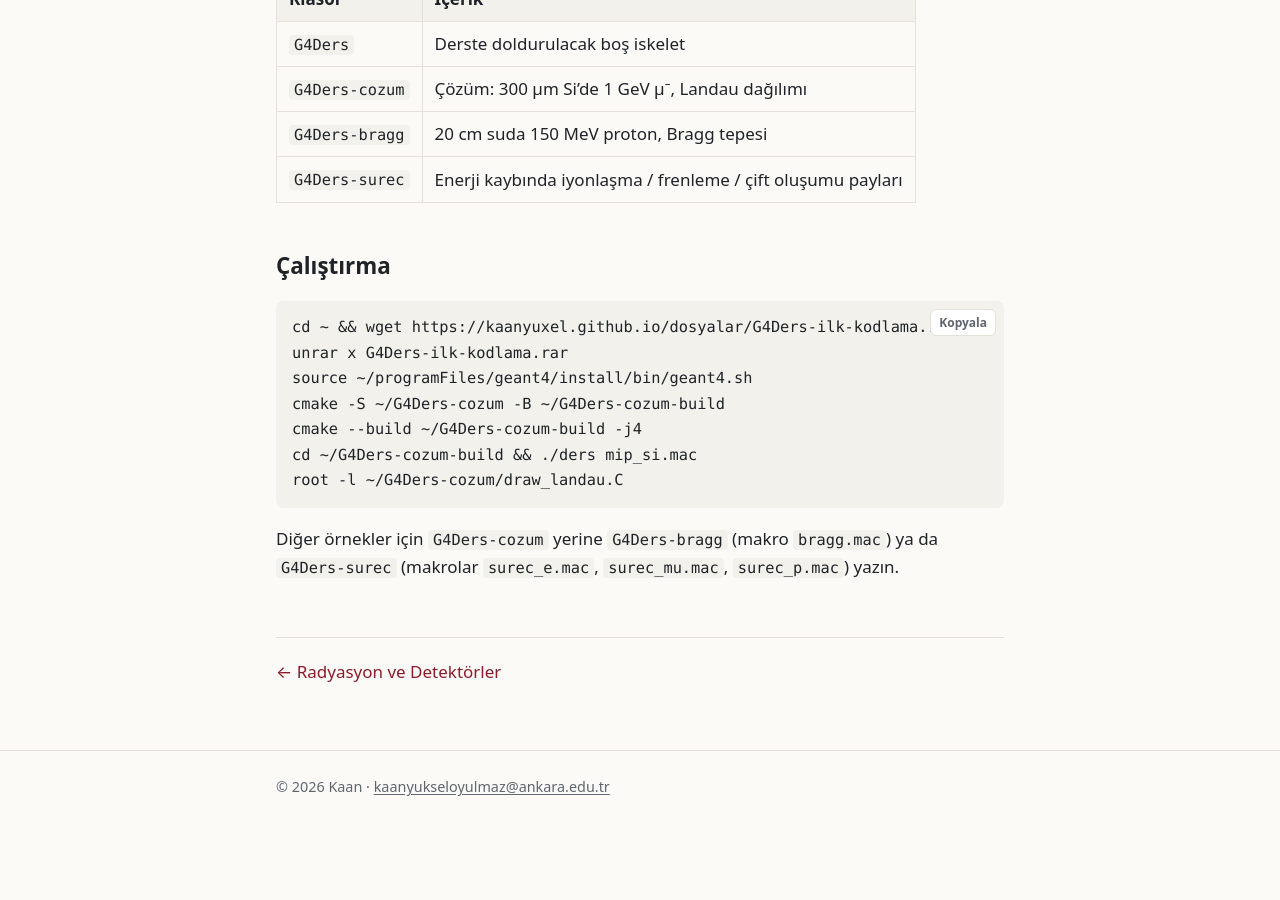
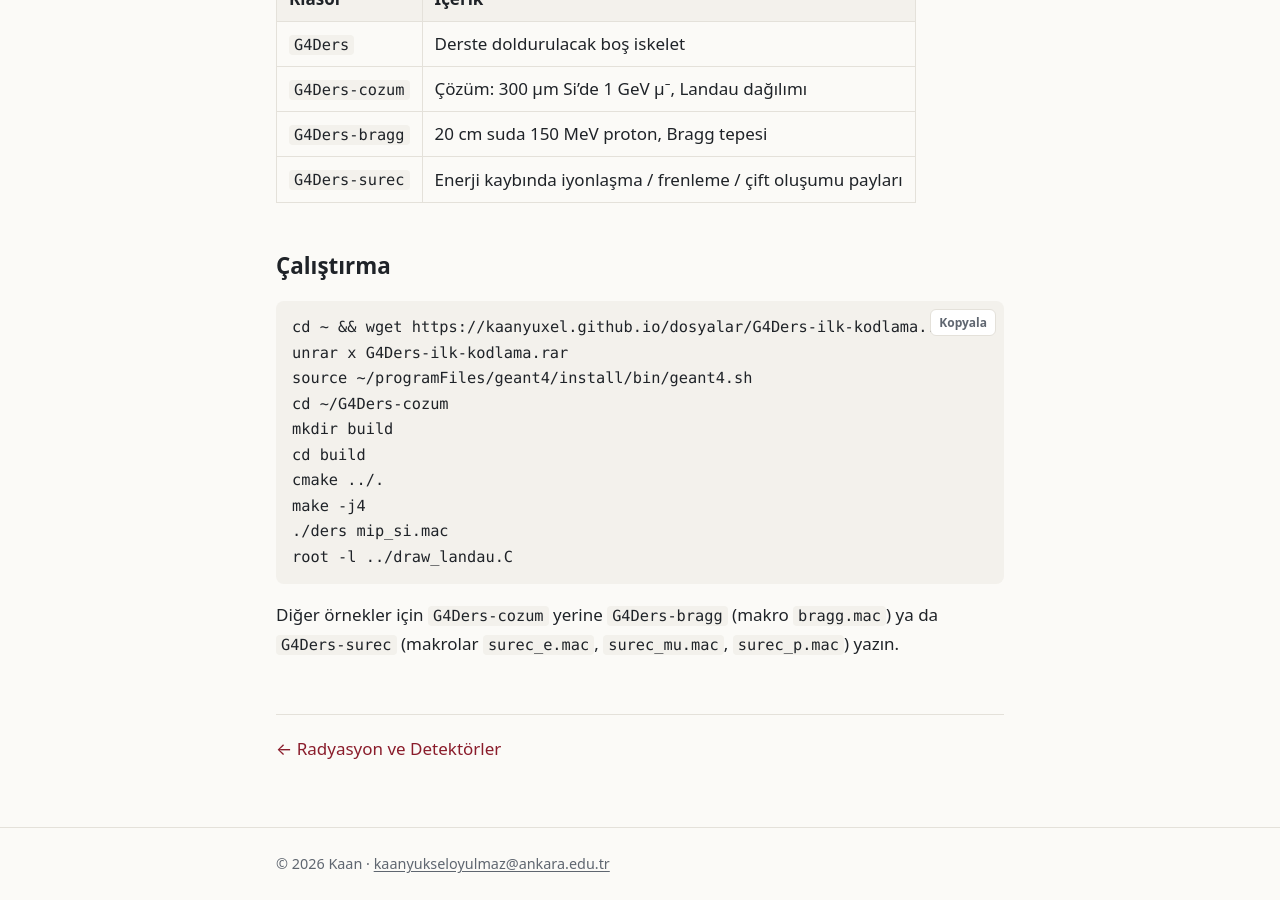
Before and after one commit to kaanyuxel/kaanyuxel.github.io, a Jekyll site: the page built from _posts/2026-10-19-geant4-ile-kodlama.md, in a window 1280 px wide and 900 px high, scrolled down 894 px. Built offline with Jekyll 4.4.1, drawn with Linux system fonts in a browser that asks for light colours; before the commit the page ends 1717 px from its top, so only the background shows below that.

Commit message:
4. dersin yayın saatini düzelt; derleme komutlarını build klasörü yöntemine çevir
Co-Authored-By: Claude Opus 5.5 <noreply@anthropic.com>

````diff
--- a/_posts/2026-10-19-geant4-ile-kodlama.md
+++ b/_posts/2026-10-19-geant4-ile-kodlama.md
@@ -37,10 +37,13 @@ Boş bir Geant4 iskeletini altı adımda dolduruyoruz:
 cd ~ && wget https://kaanyuxel.github.io/dosyalar/G4Ders-ilk-kodlama.rar
 unrar x G4Ders-ilk-kodlama.rar
 source ~/programFiles/geant4/install/bin/geant4.sh
-cmake -S ~/G4Ders-cozum -B ~/G4Ders-cozum-build
-cmake --build ~/G4Ders-cozum-build -j4
-cd ~/G4Ders-cozum-build && ./ders mip_si.mac
-root -l ~/G4Ders-cozum/draw_landau.C
+cd ~/G4Ders-cozum
+mkdir build
+cd build
+cmake ../.
+make -j4
+./ders mip_si.mac
+root -l ../draw_landau.C
 ```
 
 Diğer örnekler için `G4Ders-cozum` yerine `G4Ders-bragg` (makro `bragg.mac`) ya da `G4Ders-surec` (makrolar `surec_e.mac`, `surec_mu.mac`, `surec_p.mac`) yazın.
````
Also changed, not shown: other parts of _posts/2026-10-19-geant4-ile-kodlama.md (+1 -1 lines), _posts/2026-10-12-geant4-giris.md (+5 -2 lines), _posts/2026-10-19-radyasyon-ve-detektorler.md (+5 -2 lines).
